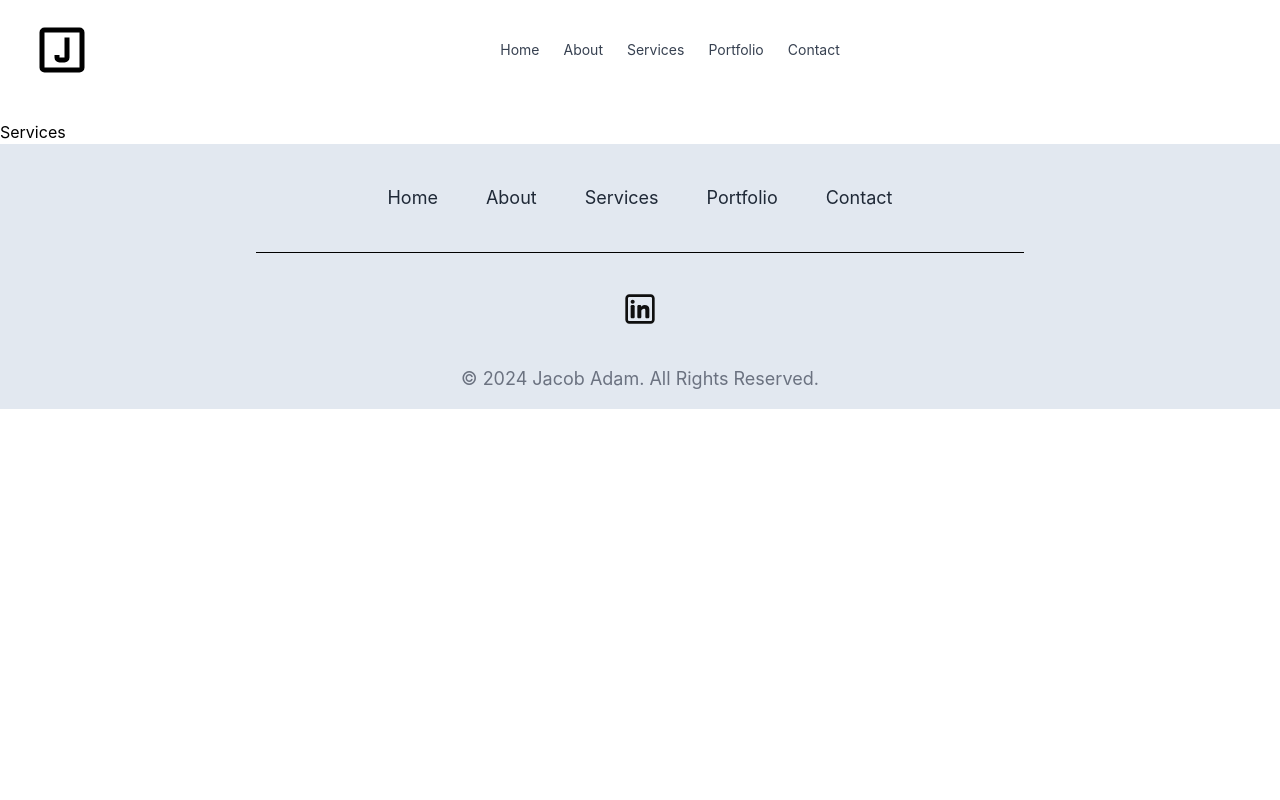
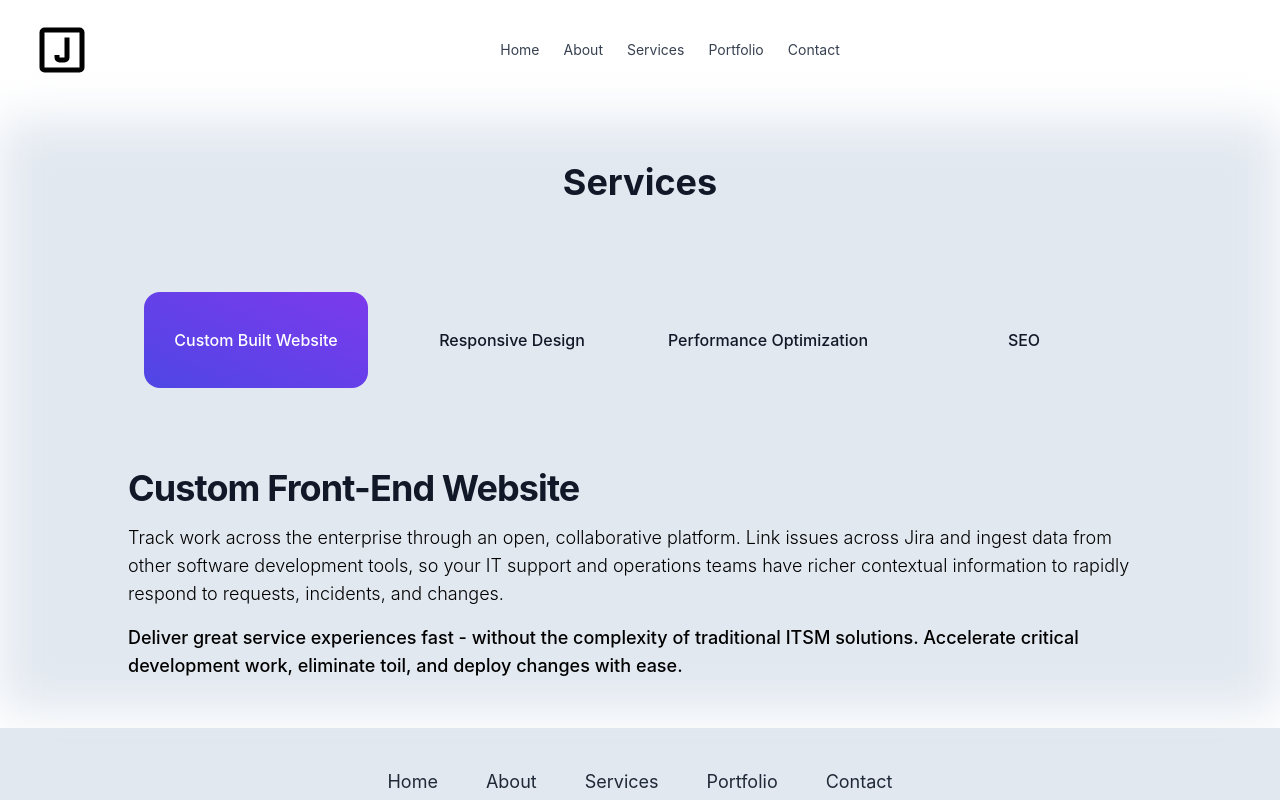
Before and after one commit to jacobadam/jacobadamdeveloper, a React (Create React App) app: page /services in a window 1280 px wide. Shown: the top 800 px of the page. Built offline with nearby package versions, Linux system fonts and the light colour scheme.

Commit message:
add services page

```diff
--- a/src/Services.js
+++ b/src/Services.js
@@ -1,5 +1,193 @@
-import React from "react";
+import React, { useState } from "react";
 
 export default function Services() {
-  return <div>Services</div>;
+  const [activeTab, setActiveTab] = useState("tabs-with-pill-1");
+
+  const handleTabClick = (tab) => {
+    setActiveTab(tab);
+  };
+
+  return (
+    <div className="relative">
+      {/* Background effect */}
+      <div className="absolute inset-0 blur-xl bg-slate-200"></div>
+
+      <section className="pt-4 relative">
+        <div className="mx-auto max-w-7xl px-4 sm:px-6 lg:px-8">
+          <div className="mb-16 text-center">
+            <h2 className="text-4xl text-center font-bold text-gray-900 py-5 max-w-xl leading-[3.25rem] mx-auto">
+              Services
+            </h2>
+          </div>
+          <div className="mb-4">
+            <div className="tabs">
+              <div className="flex w-full items-center justify-center">
+                <ul className="grid grid-cols-1 sm:grid-cols-2 gap-4 lg:grid-cols-4 lg:gap-8 overflow-x-auto mb-9 lg:mb-16">
+                  {[
+                    {
+                      id: "tabs-with-pill-1",
+                      label: "Custom Built Website",
+                    },
+                    { id: "tabs-with-pill-2", label: "Responsive Design" },
+                    {
+                      id: "tabs-with-pill-3",
+                      label: "Performance Optimization",
+                    },
+                    {
+                      id: "tabs-with-pill-4",
+                      label: "SEO",
+                    },
+                  ].map((tab) => (
+                    <li key={tab.id} className="w-full">
+                      <button
+                        onClick={() => handleTabClick(tab.id)}
+                        className={`group flex items-center justify-center gap-4 py-5 lg:py-9 px-6 bg-slate-200 rounded-2xl text-base font-medium text-gray-900 transition-all duration-500 w-full lg:w-56 hover:text-white hover:bg-gradient-to-tr from-indigo-600 to-violet-600 whitespace-nowrap mr-5 lg:mr-0 ${
+                          activeTab === tab.id
+                            ? "bg-gradient-to-tr text-white"
+                            : ""
+                        }`}
+                        role="tab"
+                      >
+                        {tab.label}
+                      </button>
+                    </li>
+                  ))}
+                </ul>
+              </div>
+              <div className="">
+                {activeTab === "tabs-with-pill-1" && (
+                  <div
+                    id="tabs-with-pill-1"
+                    role="tabpanel"
+                    className="tabcontent"
+                    style={{ display: "block" }}
+                  >
+                    <section className="">
+                      <div className="py-8 px-4 mx-auto max-w-screen-xl lg:py-4 lg:px-6 flex justify-center">
+                        <div className="max-w-screen-lg text-black sm:text-lg">
+                          <h2 className="mb-4 text-4xl tracking-tight font-bold text-gray-900">
+                            Custom Front-End Website
+                          </h2>
+                          <p className="mb-4 font-light">
+                            Track work across the enterprise through an open,
+                            collaborative platform. Link issues across Jira and
+                            ingest data from other software development tools,
+                            so your IT support and operations teams have richer
+                            contextual information to rapidly respond to
+                            requests, incidents, and changes.
+                          </p>
+                          <p className="mb-4 font-medium">
+                            Deliver great service experiences fast - without the
+                            complexity of traditional ITSM solutions. Accelerate
+                            critical development work, eliminate toil, and
+                            deploy changes with ease.
+                          </p>
+                        </div>
+                      </div>
+                    </section>
+                  </div>
+                )}
+                {activeTab === "tabs-with-pill-2" && (
+                  <div
+                    id="tabs-with-pill-2"
+                    role="tabpanel"
+                    className="tabcontent"
+                    style={{ display: "block" }}
+                  >
+                    <section className="">
+                      <div className="py-8 px-4 mx-auto max-w-screen-xl lg:py-4 lg:px-6 flex justify-center">
+                        <div className="max-w-screen-lg text-black sm:text-lg">
+                          <h2 className="mb-4 text-4xl tracking-tight font-bold text-gray-900">
+                            Responsive Design
+                          </h2>
+                          <p className="mb-4 font-light">
+                            Track work across the enterprise through an open,
+                            collaborative platform. Link issues across Jira and
+                            ingest data from other software development tools,
+                            so your IT support and operations teams have richer
+                            contextual information to rapidly respond to
+                            requests, incidents, and changes.
+                          </p>
+                          <p className="mb-4 font-medium">
+                            Deliver great service experiences fast - without the
+                            complexity of traditional ITSM solutions. Accelerate
+                            critical development work, eliminate toil, and
+                            deploy changes with ease.
+                          </p>
+                        </div>
+                      </div>
+                    </section>
+                  </div>
+                )}
+                {activeTab === "tabs-with-pill-3" && (
+                  <div
+                    id="tabs-with-pill-3"
+                    role="tabpanel"
+                    className="tabcontent"
+                    style={{ display: "block" }}
+                  >
+                    <section className="">
+                      <div className="py-8 px-4 mx-auto max-w-screen-xl lg:py-4 lg:px-6 flex justify-center">
+                        <div className="max-w-screen-lg text-black sm:text-lg">
+                          <h2 className="mb-4 text-4xl tracking-tight font-bold text-gray-900">
+                            Performance Optimization
+                          </h2>
+                          <p className="mb-4 font-light">
+                            Track work across the enterprise through an open,
+                            collaborative platform. Link issues across Jira and
+                            ingest data from other software development tools,
+                            so your IT support and operations teams have richer
+                            contextual information to rapidly respond to
+                            requests, incidents, and changes.
+                          </p>
+                          <p className="mb-4 font-medium">
+                            Deliver great service experiences fast - without the
+                            complexity of traditional ITSM solutions. Accelerate
+                            critical development work, eliminate toil, and
+                            deploy changes with ease.
+                          </p>
+                        </div>
+                      </div>
+                    </section>
+                  </div>
+                )}
+                {activeTab === "tabs-with-pill-4" && (
+                  <div
+                    id="tabs-with-pill-4"
+                    role="tabpanel"
+                    className="tabcontent"
+                    style={{ display: "block" }}
+                  >
+                    <section className="">
+                      <div className="py-8 px-4 mx-auto max-w-screen-xl lg:py-4 lg:px-6 flex justify-center">
+                        <div className="max-w-screen-lg text-black sm:text-lg">
+                          <h2 className="mb-4 text-4xl tracking-tight font-bold text-gray-900">
+                            Search Engine Optimization
+                          </h2>
+                          <p className="mb-4 font-light">
+                            Track work across the enterprise through an open,
+                            collaborative platform. Link issues across Jira and
+                            ingest data from other software development tools,
+                            so your IT support and operations teams have richer
+                            contextual information to rapidly respond to
+                            requests, incidents, and changes.
+                          </p>
+                          <p className="mb-4 font-medium">
+                            Deliver great service experiences fast - without the
+                            complexity of traditional ITSM solutions. Accelerate
+                            critical development work, eliminate toil, and
+                            deploy changes with ease.
+                          </p>
+                        </div>
+                      </div>
+                    </section>
+                  </div>
+                )}
+              </div>
+            </div>
+          </div>
+        </div>
+      </section>
+    </div>
+  );
 }
```
